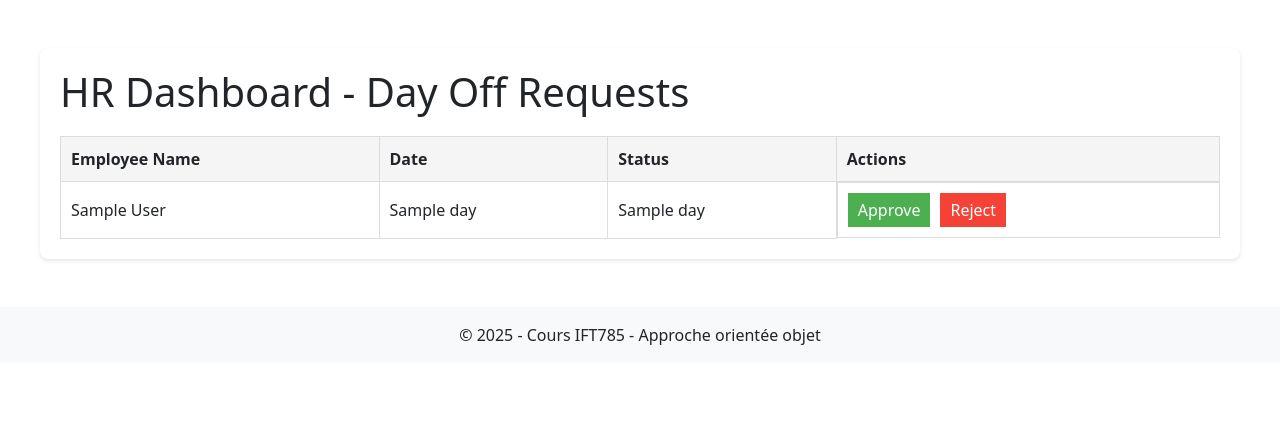
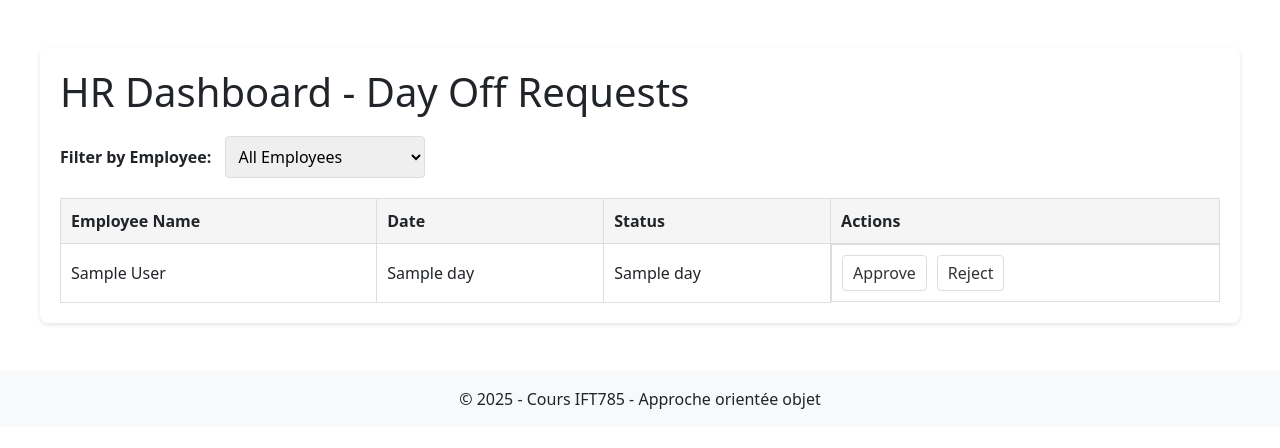
Before and after one commit to libou584/Projet-POO-Sherbrooke, a Flask app: template templates/pages/index_hr.html in a window 1280 px wide. Shown: the part 99-547 px from the top of the page. Run offline with Flask 2, Linux system fonts and the light colour scheme; the template is opened without the code that fills it: most values are stand-ins (such as "Sample title", 1, 10 or a date in 2020).

Commit message:
feat: added a filter for hr dashboard employee day off requests

```diff
--- a/app.py
+++ b/app.py
@@ -20,23 +20,35 @@ class BookingForm(FlaskForm):
     submit = SubmitField('Book Day Off')
 
 
-@app.route('/', methods = ['GET', 'POST'])
+@app.route('/', methods = ['GET'])
 def index():
     if not application.user:
         return redirect(url_for('login'))
     if isinstance(application.user, Employee):
-        return index_employee()
+        return redirect(url_for('index_employee'))
     if isinstance(application.user, Hr):
-        print("here")
-        return index_hr()
+        return redirect(url_for('index_hr'))
     return redirect(url_for('login'))
 
 
+@app.route('/index_hr', methods = ['GET'])
 def index_hr():
+    selected_employee = request.args.get('employee_id')
     booked_days = application.repository_facade.get_all_booked_days()
-    return render_template("pages/index_hr.html", booked_days=booked_days, users=application.repository_facade.get_all_users(), user = application.user)
+
+    if selected_employee and selected_employee != 'all':
+        booked_days = [day for day in booked_days if str(day[0]) == selected_employee]
+
+    return render_template(
+        "pages/index_hr.html",
+        booked_days=booked_days,
+        users=application.repository_facade.get_all_employees(),
+        user=application.user,
+        selected_employee=selected_employee
+    )
 
 
+@app.route('/index_employee', methods = ['GET', 'POST'])
 def index_employee():
     form = BookingForm()
     if form.validate_on_submit():
--- a/models/Repositories/RepositoryFacade.py
+++ b/models/Repositories/RepositoryFacade.py
@@ -24,6 +24,9 @@ class RepositoryFacade:
     def get_all_users(self):
         return self.__user_repository.get_all_users()
 
+    def get_all_employees(self):
+        return self.__user_repository.get_all_employees()
+
     def add_booked_day(self, id: int, date: str) -> bool:
         return self.__days_off_repository.add_booked_day(id, date)
 
--- a/templates/pages/index_hr.html
+++ b/templates/pages/index_hr.html
@@ -54,24 +54,56 @@
         gap: 10px;
     }
 
-    .approve {
-        background-color: #4CAF50;
-        color: white;
-        border: none;
+    .approve, .reject {
+        background-color: #ffffff;
+        color: #333333;
+        border: 1px solid #ddd;
         padding: 5px 10px;
         cursor: pointer;
+        border-radius: 4px;
     }
 
-    .reject {
-        background-color: #f44336;
-        color: white;
-        border: none;
-        padding: 5px 10px;
-        cursor: pointer;
+    .approve:hover {
+        background-color: #f0f0f0;
+    }
+
+    .reject:hover {
+        background-color: #f0f0f0;
+    }
+
+    .status-approved {
+        background-color: #e6ffe6;
+        color: #2e7d32;
+    }
+
+    .status-waiting {
+        background-color: #e3f2fd;
+        color: #1565c0;
+    }
+
+    .status-rejected {
+        background-color: #ffebee;
+        color: #c62828;
     }
 
     .invisible {
         visibility: hidden;
+    }
+
+    .filter-section {
+        margin: 20px 0;
+    }
+
+    .filter-section select {
+        padding: 8px;
+        border-radius: 4px;
+        border: 1px solid #ddd;
+        min-width: 200px;
+    }
+
+    .filter-section label {
+        margin-right: 10px;
+        font-weight: bold;
     }
 </style>
 <body>
@@ -82,6 +114,22 @@
         </div>
     {% endif %}
     <h1>HR Dashboard - Day Off Requests</h1>
+
+    <div class="filter-section">
+        <form action="{{ url_for('index_hr') }}" method="GET">
+            <label for="employee_id">Filter by Employee:</label>
+            <select name="employee_id" id="employee_id" onchange="this.form.submit()">
+                <option value="all" {% if not selected_employee %}selected{% endif %}>All Employees</option>
+                {% for emp in users %}
+                    {% if emp.id != user.id %}
+                        <option value="{{ emp.id }}" {% if selected_employee == emp.id|string %}selected{% endif %}>
+                            {{ emp.first_name }} {{ emp.last_name }}
+                        </option>
+                    {% endif %}
+                {% endfor %}
+            </select>
+        </form>
+    </div>
 
     <table>
         <thead>
@@ -97,7 +145,7 @@
                 <tr>
                     <td>{{ users[day[0]].first_name }} {{ users[day[0]].last_name }}</td>
                     <td>{{ day[1] }}</td>
-                <td>{{ day[2] }}</td>
+                    <td class="status-{{ day[2] }}">{{ day[2] }}</td>
                     <td class="action-buttons">
                         <form action="{{ url_for('approve_day_off', employee_id=day[0], date=day[1], hr_id=user.id) }}" method="POST">
                             <input type="hidden" name="action" value="approve">
```
Also changed, not shown: models/Repositories/UserRepository.py (+7 -0 lines). Lines whose indentation alone changed are shown as unchanged.
